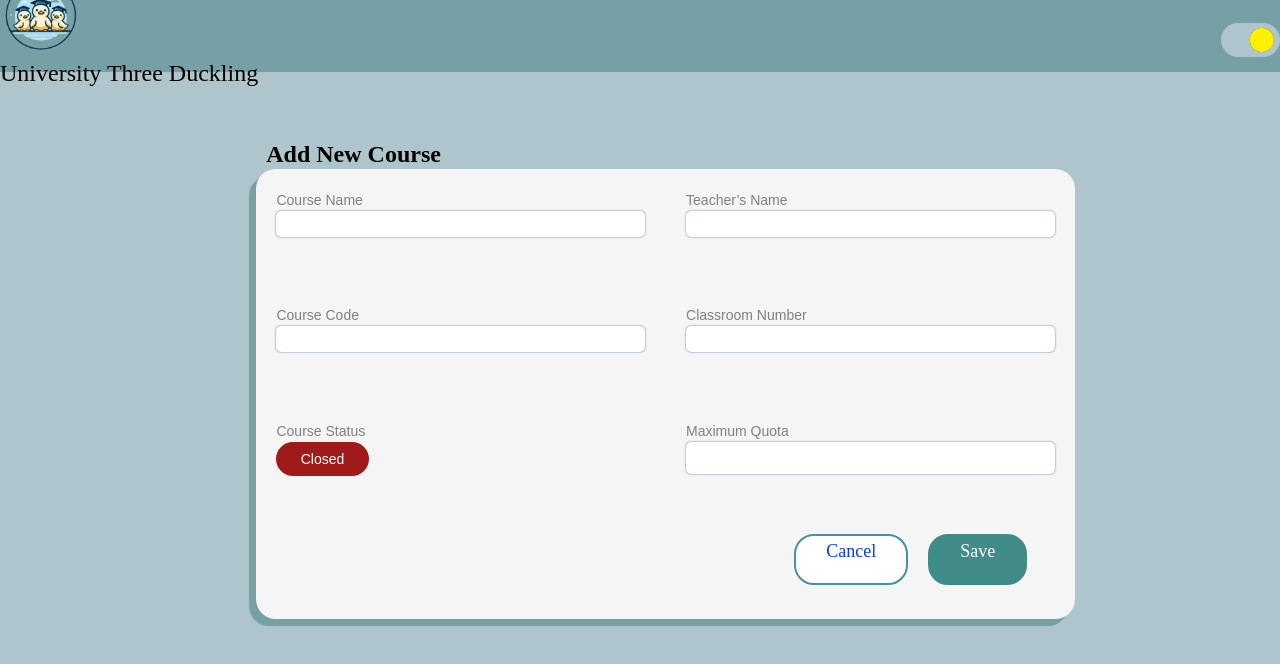
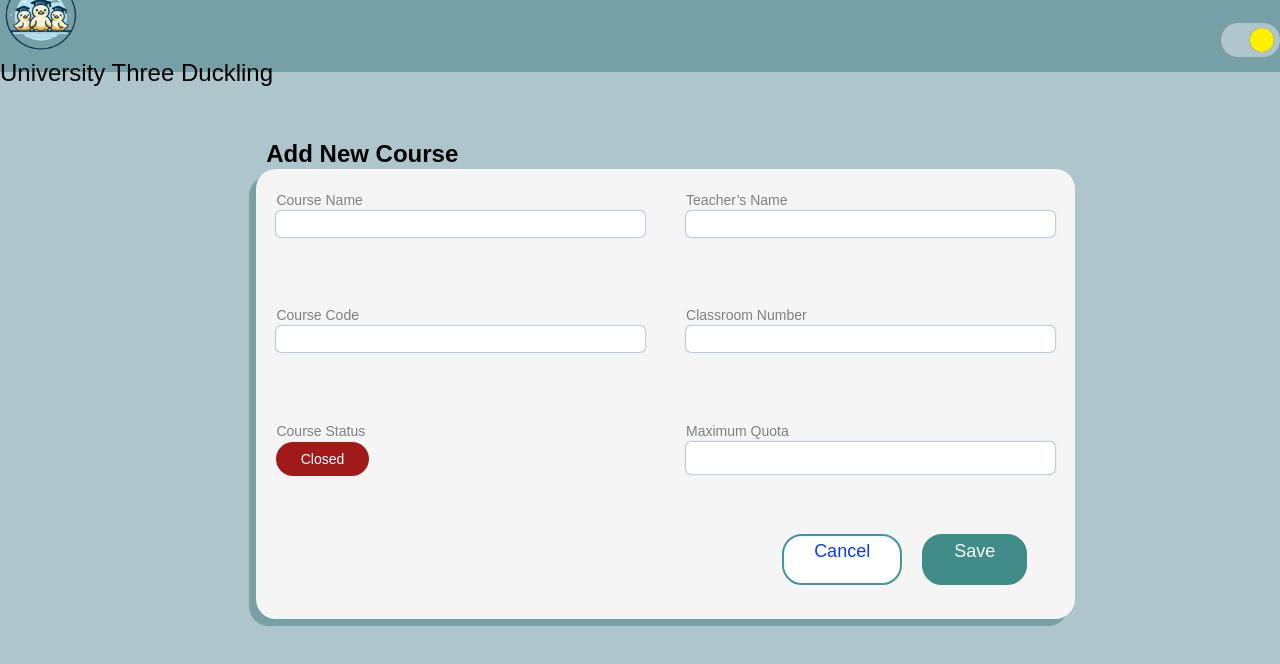
Before and after one commit to dian7875/CoursesManage, a React (Vite) app: page /create in a window 1280 px wide. Shown: the top 664 px of the page. Built offline with nearby package versions, Linux system fonts and the light colour scheme.

Commit message:
Cosas minimas

```diff
--- a/src/App.css
+++ b/src/App.css
@@ -1,12 +1,17 @@
 @tailwind base;
 @tailwind components;
 @tailwind utilities;
-
+@import url('https://fonts.googleapis.com/css2?family=Poppins:wght@400;500;600;700&display=swap');
 #root {
   width: 100%;
   text-align: center;
-  font-family:initial;
+  font-family: "Poppins", sans-serif;
   font-size: large;
+  -moz-user-select: none; /* Firefox */
+  -ms-user-select: none; /* Internet Explorer */
+-khtml-user-select: none; /* KHTML browsers (e.g. Konqueror) */
+-webkit-user-select: none; /* Chrome, Safari, and Opera */
+-webkit-touch-callout: none; /* Disable Android and iOS callouts*/
 }
 
 .body-light {
--- a/src/components/Buttoms.tsx
+++ b/src/components/Buttoms.tsx
@@ -1,6 +1,8 @@
 
 import { Link } from 'react-router-dom'
 import useDelete from '../Hooks/useDelete';
+
+
 const Buttoms = ({ id ,refreshCourses}: { id: string, refreshCourses: () => void }) => {
 
   const handleClick = () => {
--- a/src/pages/create/CreateCourse.tsx
+++ b/src/pages/create/CreateCourse.tsx
@@ -31,14 +31,6 @@
 
   return (
     <>
-      <link
-        href="https://fonts.googleapis.com/css2?family=Roboto:wght@700&display=swap"
-        rel="stylesheet"
-      ></link>
-      <link
-        href="https://fonts.googleapis.com/css2?family=Inter:wght@400&display=swap"
-        rel="stylesheet"
-      ></link>
 
       <div className={`body-Form ${darkMode ? 'dark-mode' : ''}`}>
         <p>Add New Course</p>
```
Also changed, not shown: src/components/table.css (line endings or trailing spaces).
